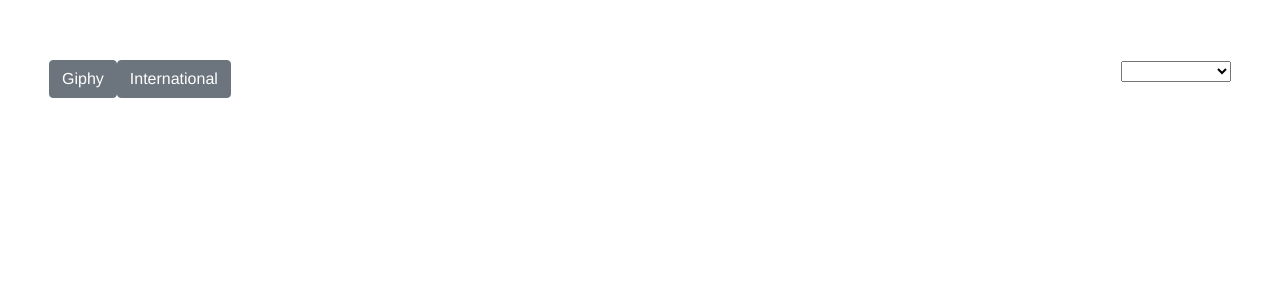
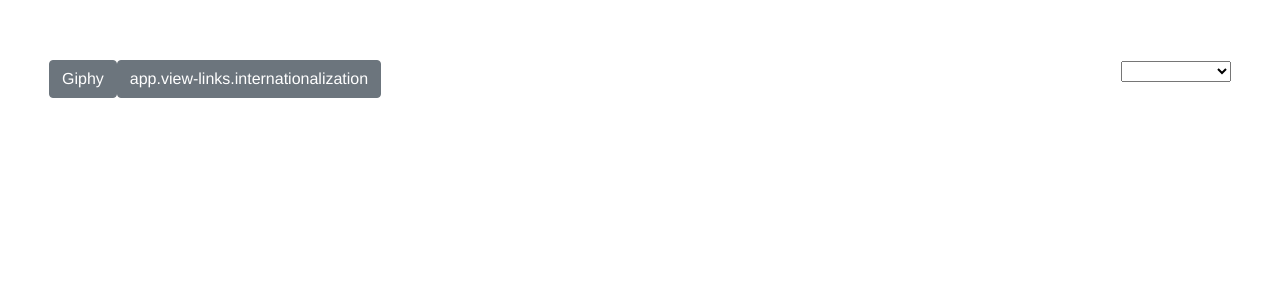
Before and after one commit to Mariobacsi/vue-giphy, a Vue app: page /extra in a window 1280 px wide. Shown: the top 300 px of the page. Built offline with nearby package versions, Linux system fonts and the light colour scheme.

Commit message:
view Links

```diff
--- a/src/App.vue
+++ b/src/App.vue
@@ -9,7 +9,7 @@
                     <b-button>Giphy</b-button>
                 </router-link>
                 <router-link to="/internationalization">
-                    <b-button>International</b-button>
+                    <b-button>{{ $t('app.view-links.internationalization') }}</b-button>
                 </router-link>
             </b-row>
             <!--Sprachselector-->
--- a/src/locales/Arabic.json
+++ b/src/locales/Arabic.json
@@ -2,7 +2,7 @@
   "message": "hello i18n !!",
   "app": {
     "view-links": {
-
+      "internationalization": "تدويل"
     }
   },
   "internationalization": {
--- a/src/locales/English.json
+++ b/src/locales/English.json
@@ -2,7 +2,7 @@
   "message": "hello i18n !!",
   "app": {
     "view-links": {
-
+      "internationalization": "Internationalization"
     }
   },
   "internationalization": {
--- a/src/locales/German.json
+++ b/src/locales/German.json
@@ -1,6 +1,7 @@
 {
   "app": {
     "view-links": {
+      "internationalization": "Internationalisierung"
     }
   },
   "internationalization": {
```
